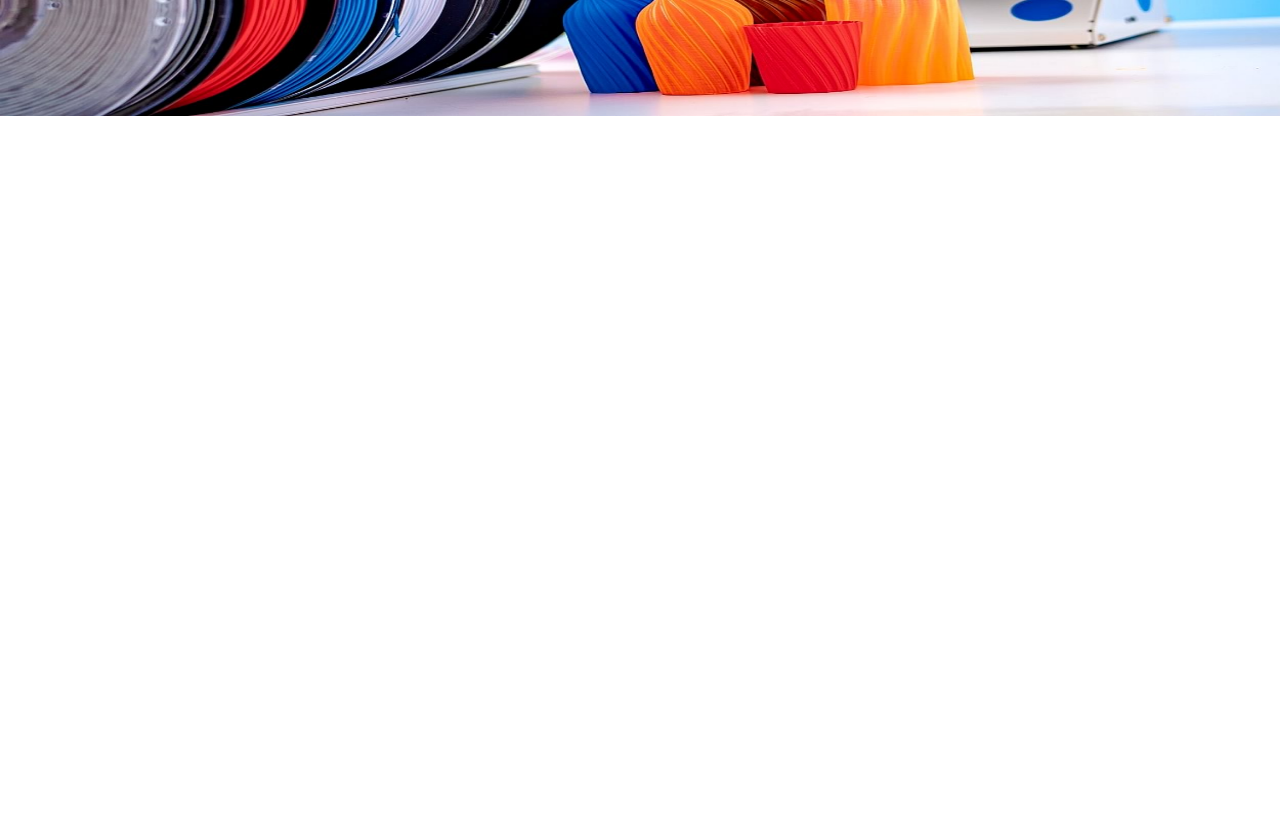
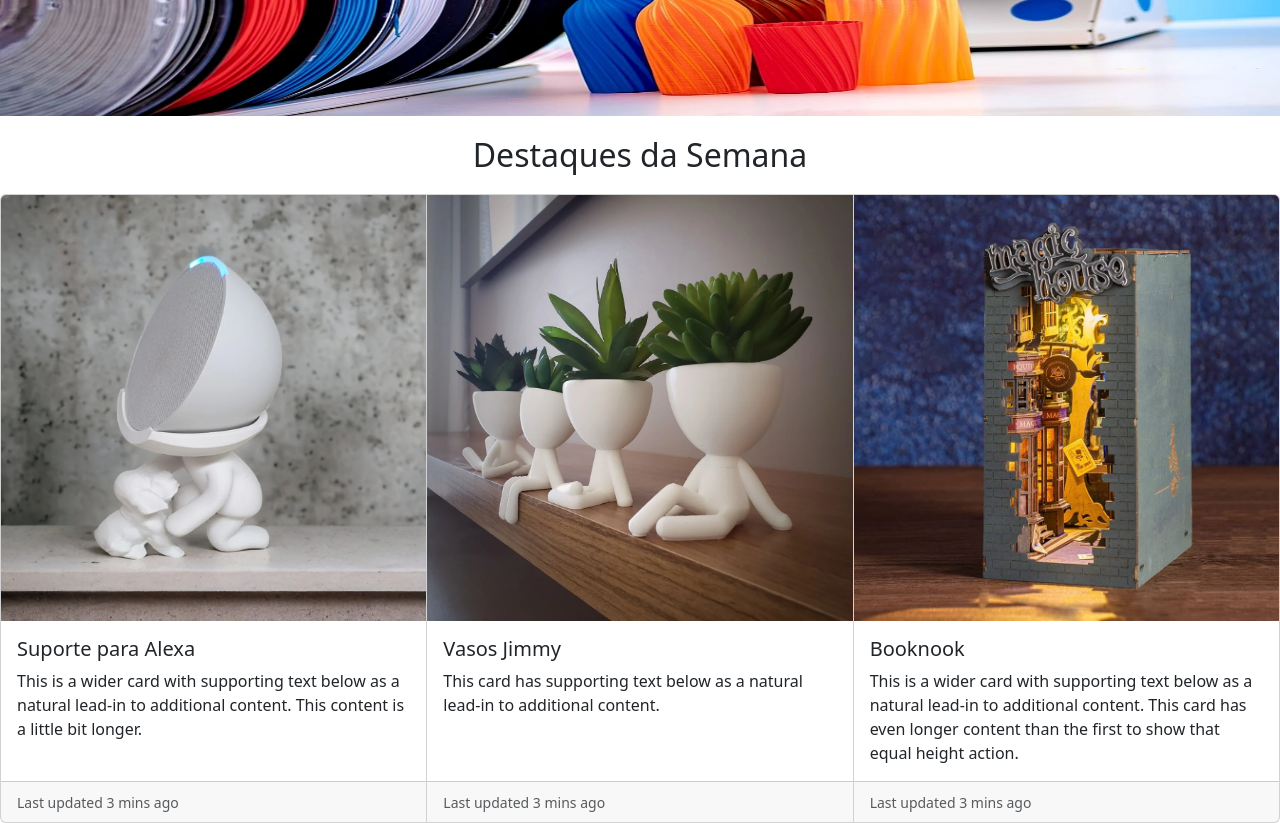
Before and after one commit to rodrigonogueira480/prova_html_css, a plain HTML site: page index.html in a window 1280 px wide. Shown: the part 340-1163 px from the top of the page. Before the commit the page ends 800 px from the top, so only its background shows below. Drawn offline with nearby package versions, Linux system fonts and the light colour scheme.

Commit message:
Inclusão de cards destaque da semana

```diff
--- a/index.html
+++ b/index.html
@@ -59,5 +59,43 @@
       </div>
         <!-- End Carousel -->
 
+         <h2>Destaques da Semana</h2>
+
+         <!-- cards -->
+         <div class="card-group">
+            <div class="card">
+              <img src="assets/suporte-decorativo-alexa-echo-pop-diversos-personagens-alexa-echodot-dot4-dot3.webp" class="card-img-top" alt="...">
+              <div class="card-body">
+                <h5 class="card-title">Suporte para Alexa</h5>
+                <p class="card-text">This is a wider card with supporting text below as a natural lead-in to additional content. This content is a little bit longer.</p>
+              </div>
+              <div class="card-footer">
+                <small class="text-body-secondary">Last updated 3 mins ago</small>
+              </div>
+            </div>
+            <div class="card">
+              <img src="assets/vaso-jimmy-impressao-3d-enfeite.webp" class="card-img-top" alt="...">
+              <div class="card-body">
+                <h5 class="card-title">Vasos Jimmy</h5>
+                <p class="card-text">This card has supporting text below as a natural lead-in to additional content.</p>
+              </div>
+              <div class="card-footer">
+                <small class="text-body-secondary">Last updated 3 mins ago</small>
+              </div>
+            </div>
+            <div class="card">
+              <img src="assets/81K9FEx6XJL._AC_UF894,1000_QL80_.jpg" class="card-img-top" alt="...">
+              <div class="card-body">
+                <h5 class="card-title">Booknook</h5>
+                <p class="card-text">This is a wider card with supporting text below as a natural lead-in to additional content. This card has even longer content than the first to show that equal height action.</p>
+              </div>
+              <div class="card-footer">
+                <small class="text-body-secondary">Last updated 3 mins ago</small>
+              </div>
+            </div>
+          </div>
+          <!-- end cards -->
+
+
 </body>
 </html>
--- a/style.css
+++ b/style.css
@@ -4,3 +4,7 @@
 .nav-link {
     color: white;
 }
+h2 {
+    margin: 20px 0;
+    text-align: center;
+}
```
Also changed, not shown: assets/81K9FEx6XJL._AC_UF894,1000_QL80_.jpg (added), assets/porta alexa.jfif (added), assets/suporte-decorativo-alexa-echo-pop-diversos-personagens-alexa-echodot-dot4-dot3.webp (added), assets/vaso-jimmy-impressao-3d-enfeite.webp (added).
